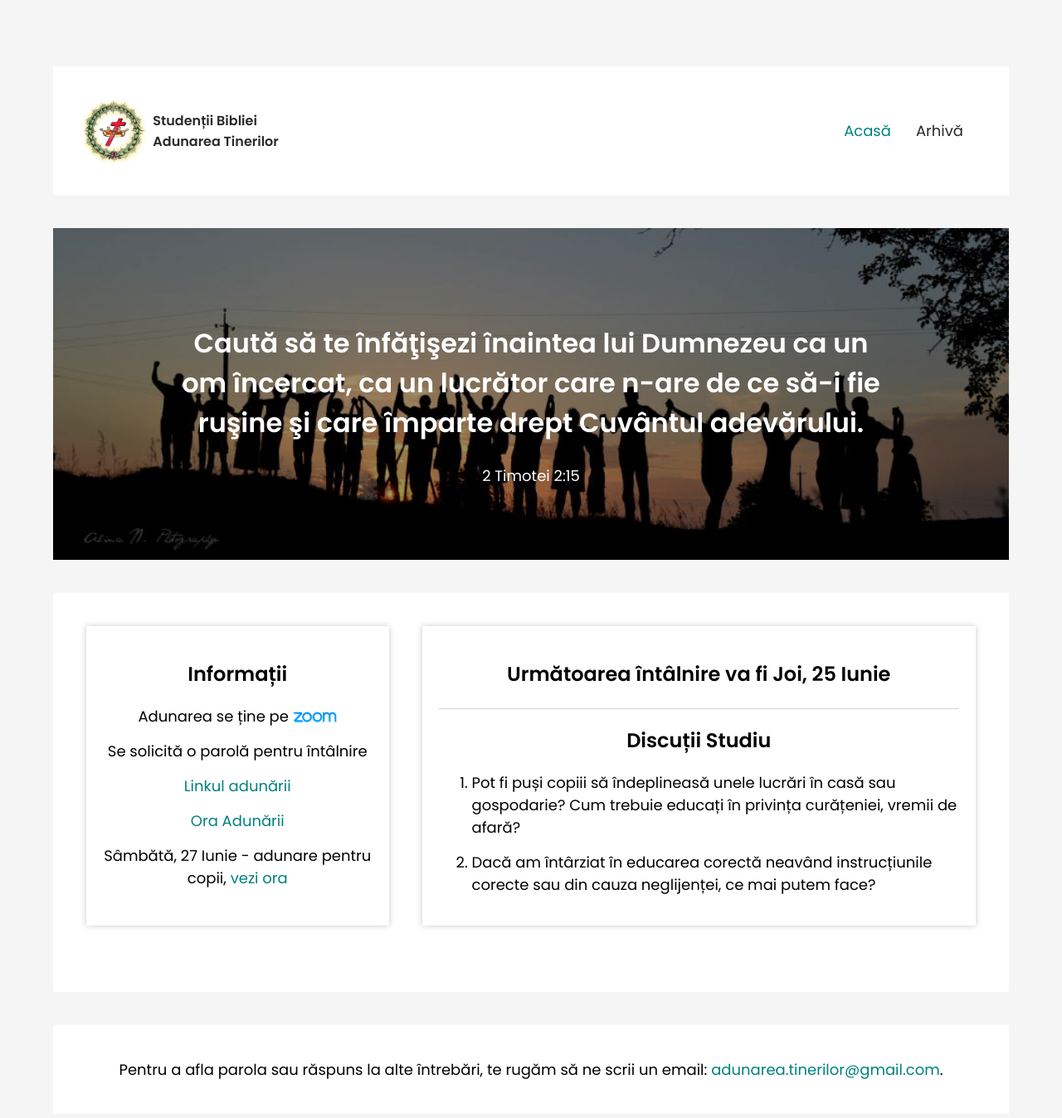
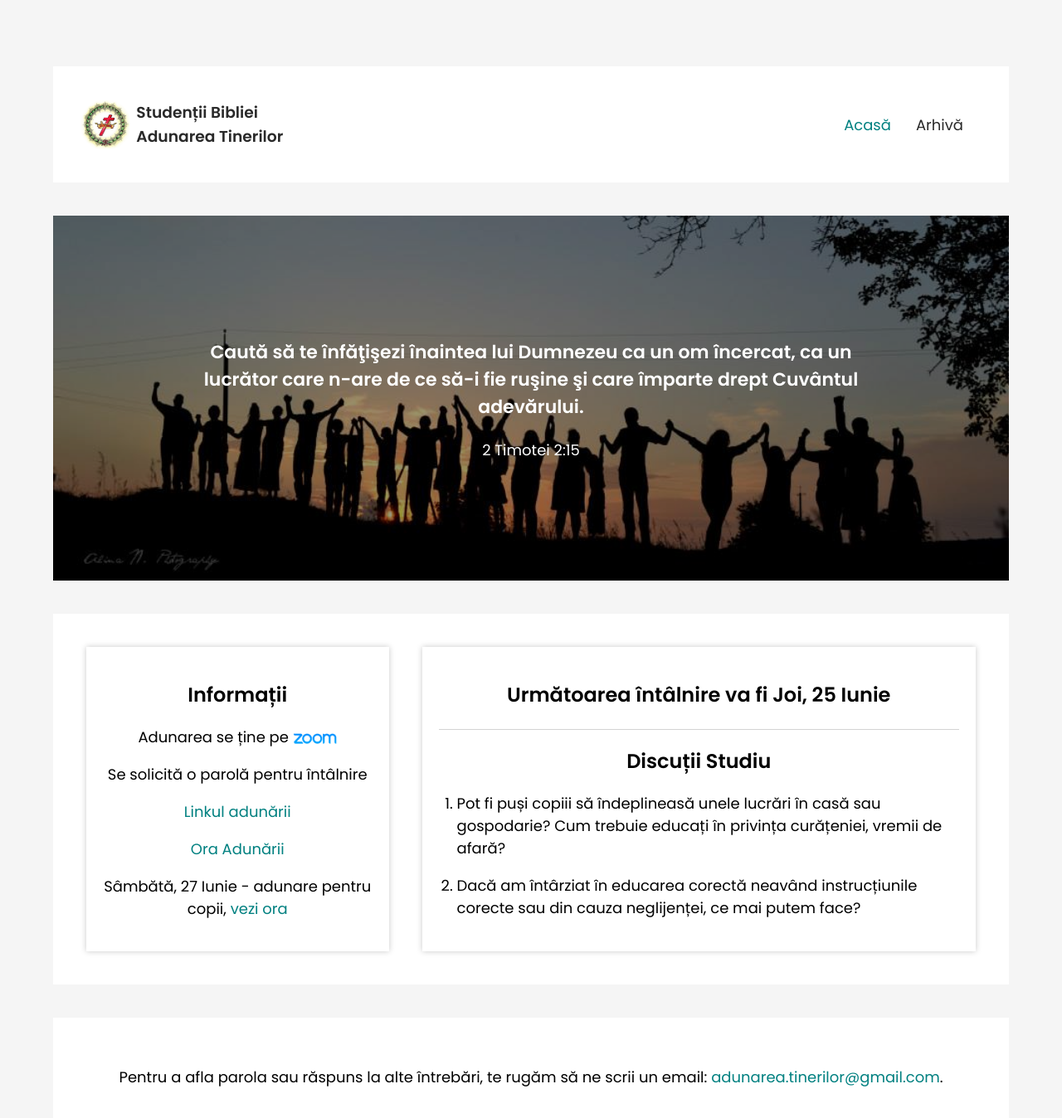
Before and after one commit to adunarea-tinerilor/stb-adt, a React (Create React App) app: page /#/ in a window 1280 px wide. Shown: the top 1348 px of the page at 83% size. Built offline with nearby package versions, Linux system fonts and the light colour scheme.

Commit message:
css changes

```diff
--- a/public/index.html
+++ b/public/index.html
@@ -3,6 +3,7 @@
 <head>
   <meta charset="utf-8" />
   <title>Adunarea Tinerilor</title>
+  <meta name="viewport" content="width=device-width, initial-scale=1.0, minimum-scale=1" />
   <link rel="apple-touch-icon" sizes="57x57" href="/apple-icon-57x57.png">
   <link rel="apple-touch-icon" sizes="60x60" href="/apple-icon-60x60.png">
   <link rel="apple-touch-icon" sizes="72x72" href="/apple-icon-72x72.png">
--- a/src/App.js
+++ b/src/App.js
@@ -23,6 +23,7 @@ export default class App extends React.Component {
 
       archiveList: [
         //add last meeting details
+        //always include  questionList: [], if no content leave it empty
         {
           subjectLabel: "Adunare de experiențe",
           date: "18.06.2020",
@@ -41,11 +42,11 @@ export default class App extends React.Component {
           subjectLabel: "Întrebări discutate:",
           date: "4.06.2020",
           questionList: [
-            "Cum armonizăm fraza de mai jos cu practica noastră de generații deja? Vol. 6 pag. 521"
+            "Cum putem influenta, educa, creste mai avantajos copii in conditiile imperfecte din prezent?"
           ],
           refOpen: false,
           button: "Vezi Referința",
-          referenceNote: "\"În timp ce mintea Noii Creaturi înţelege speranţele făgăduinţele şi idealurile spirituale şi caută în mod cuvenit să le imprime asupra tuturor celor pe care Domnul Dumnezeul nostru îi va chema prin adevărul şi harul Său caută în mod special să dezvolte copii ai lui Dumnezeu totuşi dacă dintr-un motiv oarecare intră într-o legătură matrimonială şi consideră înţelept să procreeze o familie umană aceştia au mare avantaj în această privinţă comparativ cu bărbatul natural şi cu femeia naturală.\"",
+          referenceNote: "Vol. 6 pag. 521: \"În timp ce mintea Noii Creaturi înţelege speranţele făgăduinţele şi idealurile spirituale şi caută în mod cuvenit să le imprime asupra tuturor celor pe care Domnul Dumnezeul nostru îi va chema prin adevărul şi harul Său caută în mod special să dezvolte copii ai lui Dumnezeu totuşi dacă dintr-un motiv oarecare intră într-o legătură matrimonială şi consideră înţelept să procreeze o familie umană aceştia au mare avantaj în această privinţă comparativ cu bărbatul natural şi cu femeia naturală.\"",
           videoSrc: "https://www.youtube.com/watch?v=m_HWlMmS8EI&feature=emb_title"
         },
         {
--- a/src/global-components/Footer.js
+++ b/src/global-components/Footer.js
@@ -6,10 +6,6 @@ const FooterContainer = styled.footer`
   text-align: center;
   padding: 40px;
   margin-top: 40px;
-
-   @media only screen and (min-width: 1080px) {
-    padding: 40px;
-  }
 
   & a {
   color: teal
--- a/src/global-components/Header.js
+++ b/src/global-components/Header.js
@@ -6,14 +6,14 @@ import LogoImg from "../img/CC-logo.png"
 // Styles
 const HeaderContainer = styled.header`
   text-align: center;
-  padding: 35px;
+  padding: 24px;
   margin-bottom: 40px;
 
   @media only screen and (min-width: 1080px) {
     display: flex;
     justify-content: space-between;
     align-items: center;
-    padding: 24px 40px;
+    padding: 40px;
   }
 `;
 const Logo = styled.div`
@@ -27,37 +27,30 @@ const Logo = styled.div`
     }
   }
 
-  & h4 {
+  & h3 {
     text-align: left;
-    font-size: 40px;
-
-     @media only screen and (min-width: 1080px) {
-     font-size: 16px;
-     }
+    margin: 0;
   }
 
   & img {
-    height: 80px;
+    height: 60px;
     position: relative;
     left: -7px
   }
 `;
 const Menu = styled.ul`
-  margin: 40px 0;
+  margin: 45px 0 0;
 
   & li {
     display: inline-block;
 
   & a {
     padding: 4px 15px;
-      font-size: 40px;
-      margin-top: 40px;
+    }
+  }
 
   @media only screen and (min-width: 1080px) {
-     font-size: 18px;
     margin-top: 0;
-     }
-    }
   }
 `;
 
@@ -69,8 +62,8 @@ export default function Header() {
         <Link to="/">
           <img src={LogoImg} alt="Bible Students Logo: Cross & Crown"/>
           <div>
-            <h4>Studenții Bibliei</h4>
-            <h4>Adunarea Tinerilor</h4>
+            <h3>Studenții Bibliei</h3>
+            <h3>Adunarea Tinerilor</h3>
           </div>
         </Link>
       </Logo>
--- a/src/index.css
+++ b/src/index.css
@@ -11,14 +11,6 @@ body {
 h1, h2, h3, h4, h5, h6,
 p, li, a, button, span {
   font-family: 'Poppins', sans-serif;
-}
-
-p, h4 {
-  margin: 0;
-}
-
-p, li {
-  font-size: 18px;
 }
 
 a,
@@ -42,6 +34,14 @@ ul {
 
 ul li {
   list-style: none;
+}
+
+ol {
+  padding-left: 22px;
+}
+
+li, p {
+  font-size: 18px;
 }
 
 img {
@@ -69,14 +69,13 @@ img {
 .tooltip {
   display: none;
   position: absolute;
-  top: 58px;
+  top: 56px;
   z-index: 3;
   background: white;
   width: 100%;
-  max-width: 700px;
   border: 1px solid teal;
   padding: 24px;
-  max-height: 450px;
+  max-height: 280px;
   overflow-y: scroll;
   -webkit-overflow-scrolling: touch;
 }
@@ -104,8 +103,6 @@ img {
 
 @media only screen and (min-width: 1080px) {
   .tooltip {
-    top: 42px;
-    max-height: 190px;
-    max-width: 550px;
+    max-height: 200px;
   }
 }
--- a/src/pages/Archive.js
+++ b/src/pages/Archive.js
@@ -4,7 +4,7 @@ import Card from "../partials/Card";
 
 // Styles
 const ArchiveContainer = styled.section`
-  padding: 40px;
+  padding: 24px;
   margin: 40px 0;
 
   @media only screen and (min-width: 1080px) {
--- a/src/partials/Banner.js
+++ b/src/partials/Banner.js
@@ -5,7 +5,7 @@ import BannerImg from '../img/banner3.jpg'
 
 // Styles
 const BannerContainer = styled.section`
-   height: 400px;
+   height: 440px;
    position: relative;
    background: black;
 `;
@@ -27,17 +27,18 @@ const BannerText = styled.div`
   color: white;
   text-align: center;
 
+  h3 {
+    font-size: 20px;
+  }
+
   @media only screen and (min-width: 1080px) {
     padding: 40px;
+
+    h3 {
+      font-size: 22px;
+    }
   }
 
-  & h2 {
-    font-size: 32px;
-
-    @media only screen and (min-width: 1080px) {
-      font-size: 26x;
-    }
-  }
 `;
 
 export default function Banner(props) {
@@ -46,7 +47,7 @@ export default function Banner(props) {
     <BannerContainer className="component">
       <BannerImage src={BannerImg} alt="Young people holding hands" />
       <BannerText>
-        <h2>{props.bannerQuote}</h2>
+        <h3>{props.bannerQuote}</h3>
         <p>{props.bannerVerse}</p>
       </BannerText>
     </BannerContainer>
--- a/src/partials/Card.js
+++ b/src/partials/Card.js
@@ -6,7 +6,7 @@ import VideoImg from '../img/videoImg.jpg'
 // Styles
 const CardContainer = styled.div`
   box-shadow: 0px 0px 7px 0px #C9C9C9;
-  padding: 40px;
+  padding: 24px;
   margin: 40px 0;
 
   @media only screen and (min-width: 1080px) {
@@ -19,14 +19,9 @@ const CardContainer = styled.div`
 const CardDate = styled.div`
    display: flex;
    justify-content: space-between;
-    & h3 {
-       font-size: 42px;
-    }
 
-    @media only screen and (min-width: 1080px) {
-      & h3 {
-         font-size: 20px;
-      }
+   h3:first-child {
+    padding-right: 10px;
    }
 `;
 const VideoContainer = styled.div`
@@ -74,13 +69,6 @@ const CardHolder = styled.section`
 const RefContainer = styled.div`
     position: relative;
 `;
-const SmallText = styled.p`
-    font-size: 30px;
-
-  @media only screen and (min-width: 1080px) {
-   font-size: 14px;
-  }
-`;
 const RefButton = styled.button`
     color: teal;
     background: white;
@@ -89,12 +77,11 @@ const RefButton = styled.button`
     outline: 0;
     padding: 7px 20px;
     min-width: 132px;
-    font-size: 34px;
     margin-top: 20px;
-
-    @media only screen and (min-width: 1080px) {
-   font-size: 14px;
-  }
+    font-size: 14px;
+`;
+const SmallText = styled.p`
+font-size: 16px;
 `;
 
 export default function Card(props) {
--- a/src/partials/Intro.js
+++ b/src/partials/Intro.js
@@ -5,7 +5,7 @@ import ZoomLogo from "../img/zoom-logo.png"
 
 // Styles
 const IntroContainer = styled.section`
-  padding: 40px;
+  padding: 24px;
   margin: 40px 0;
 
    & > div:first-child {
@@ -19,7 +19,7 @@ const IntroContainer = styled.section`
 
     & > div:first-child {
       width: 38%;
-      margin-right: 40px;
+      margin: 0 40px 0 0;
       text-align: center;
     }
 
@@ -30,8 +30,12 @@ const IntroContainer = styled.section`
 `;
 const IntroCardContainer = styled.div`
   box-shadow: 0px 0px 7px 0px #C9C9C9;
-  padding: 35px;
-  margin: 40px 0;
+  padding: 20px;
+  margin-bottom: 40px;
+
+  &:last-child {
+    margin-bottom: 0;
+  }
 
    @media only screen and (min-width: 1080px) {
     padding: 20px;
@@ -41,13 +45,8 @@ const IntroCardContainer = styled.div`
     color: teal;
   }
 
-  & p {
-    margin-bottom: 15px;
-  }
-
   & h2 {
   text-align: center;
-
  }
 
  @media only screen and (min-width: 1080px) {
@@ -57,8 +56,8 @@ const IntroCardContainer = styled.div`
 `;
 const LinkMeeting = styled.p`
   & img {
-    top: 4px;
-    height: 32px;
+    top: 5px;
+    height: 18px;
     position: relative;
 
     @media only screen and (min-width: 1080px) {
```
Lines whose indentation alone changed are shown as unchanged.
